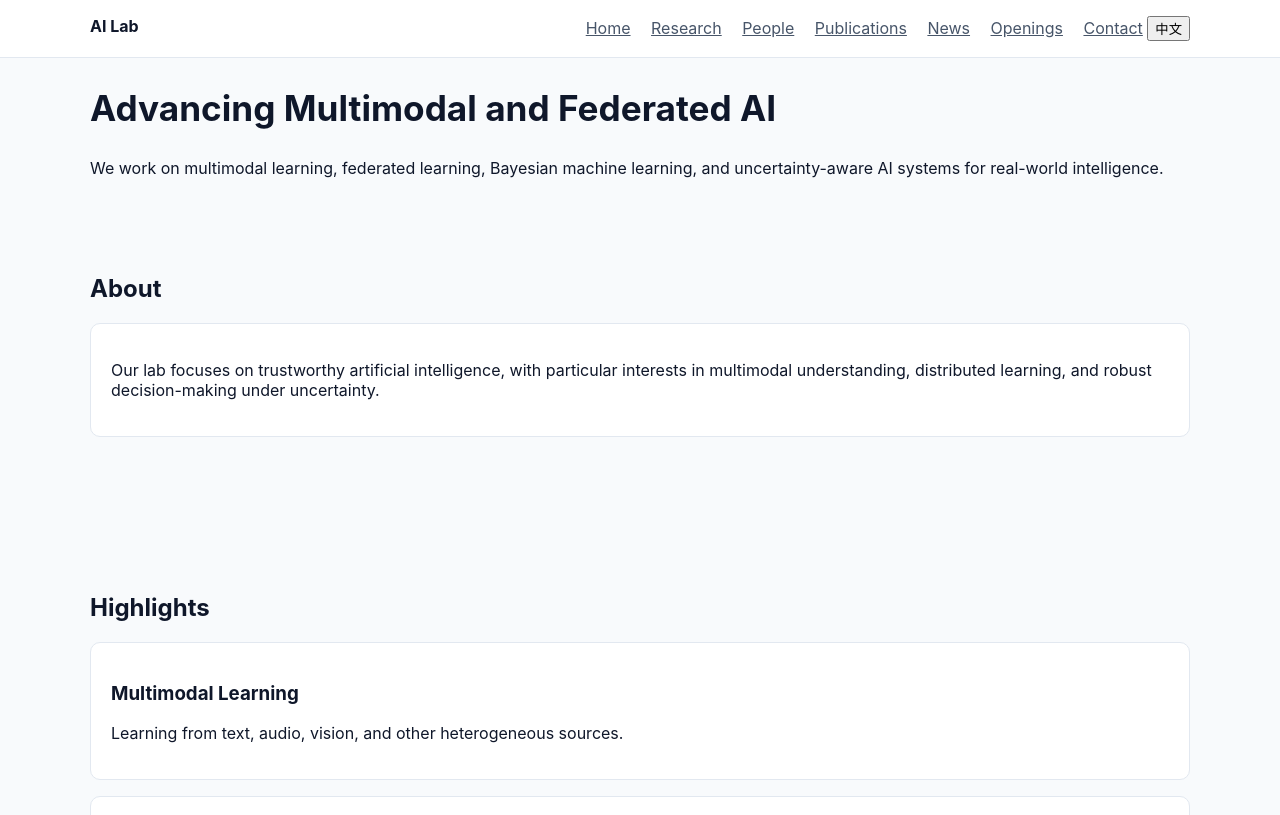
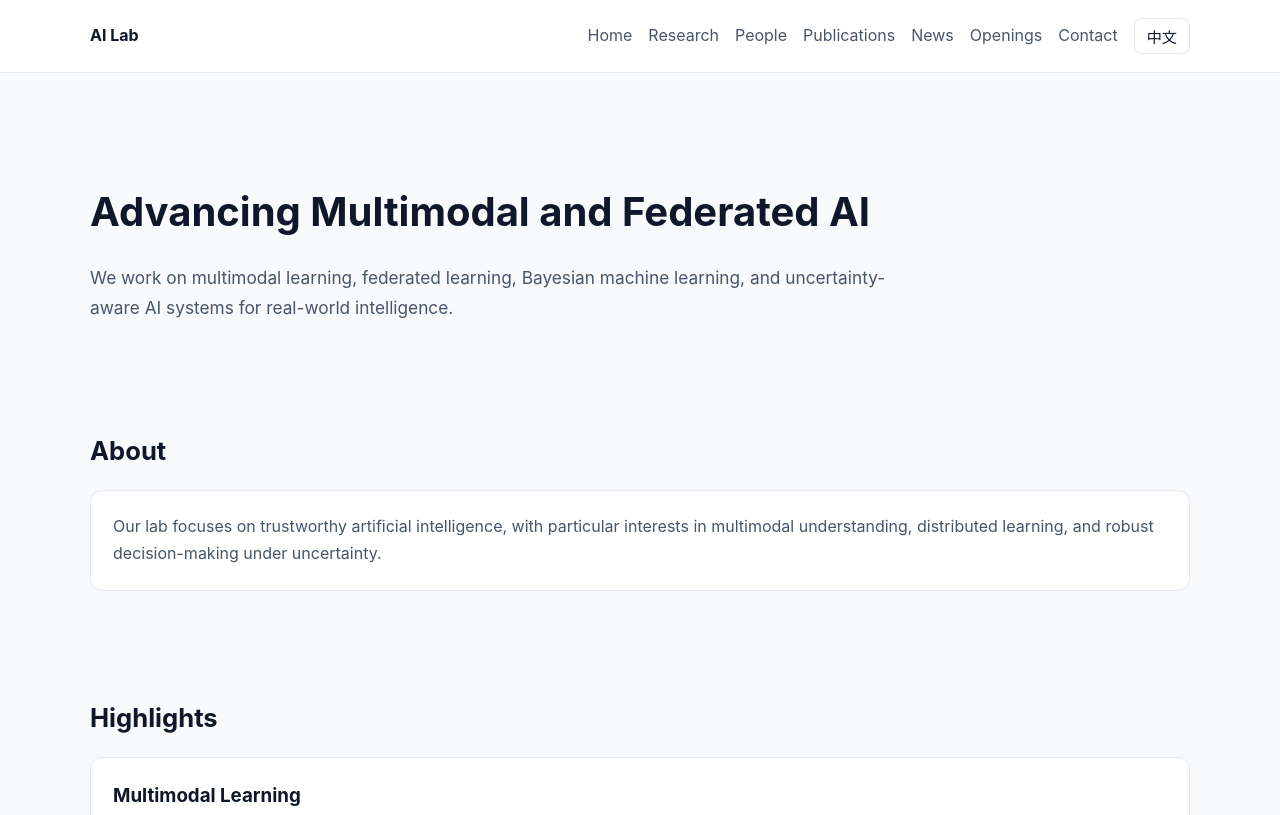
Before and after one commit to HuiChen3313/AILab, a plain HTML site: page index.html in a window 1280 px wide. Shown: the top 815 px of the page. Drawn offline with Linux system fonts and the light colour scheme.

Commit message:
Update style.css

```diff
--- a/style.css
+++ b/style.css
@@ -14,9 +14,15 @@
 
 body {
   margin: 0;
-  font-family: "Inter", Arial, sans-serif;
+  font-family: "Inter", "PingFang SC", "Microsoft YaHei", Arial, sans-serif;
   background: var(--bg);
   color: var(--text);
+  line-height: 1.7;
+}
+
+a {
+  text-decoration: none;
+  color: inherit;
 }
 
 .container {
@@ -25,18 +31,26 @@ body {
 }
 
 header {
-  background: white;
+  background: #ffffff;
   border-bottom: 1px solid var(--line);
 }
 
 .nav {
   display: flex;
   justify-content: space-between;
-  padding: 16px 0;
+  align-items: center;
+  gap: 20px;
+  padding: 18px 0;
+}
+
+.nav-right {
+  display: flex;
+  align-items: center;
+  flex-wrap: wrap;
+  gap: 16px;
 }
 
 .nav a {
-  margin-left: 16px;
   color: var(--muted);
 }
 
@@ -44,18 +58,70 @@ header {
   color: var(--accent);
 }
 
-h1 {
-  font-size: 2.2rem;
+#lang-toggle {
+  padding: 6px 12px;
+  border: 1px solid var(--line);
+  background: white;
+  color: var(--text);
+  border-radius: 8px;
+  cursor: pointer;
+  font-size: 0.95rem;
+}
+
+#lang-toggle:hover {
+  border-color: var(--accent);
+  color: var(--accent);
+}
+
+.hero {
+  padding: 72px 0 40px;
+}
+
+.hero h1 {
+  font-size: 2.5rem;
+  margin-bottom: 16px;
+}
+
+.hero p {
+  max-width: 820px;
+  color: var(--muted);
+  font-size: 1.08rem;
 }
 
 .section {
-  padding: 60px 0;
+  padding: 28px 0 40px;
+}
+
+.section h2 {
+  font-size: 1.6rem;
+  margin-bottom: 18px;
 }
 
 .card {
   background: white;
   border: 1px solid var(--line);
-  padding: 20px;
-  border-radius: 10px;
+  padding: 22px;
+  border-radius: 12px;
   margin-bottom: 16px;
 }
+
+.card h3 {
+  margin-top: 0;
+  margin-bottom: 10px;
+}
+
+.card p {
+  margin: 0;
+  color: var(--muted);
+}
+
+@media (max-width: 768px) {
+  .nav {
+    flex-direction: column;
+    align-items: flex-start;
+  }
+
+  .hero h1 {
+    font-size: 2rem;
+  }
+}
```
